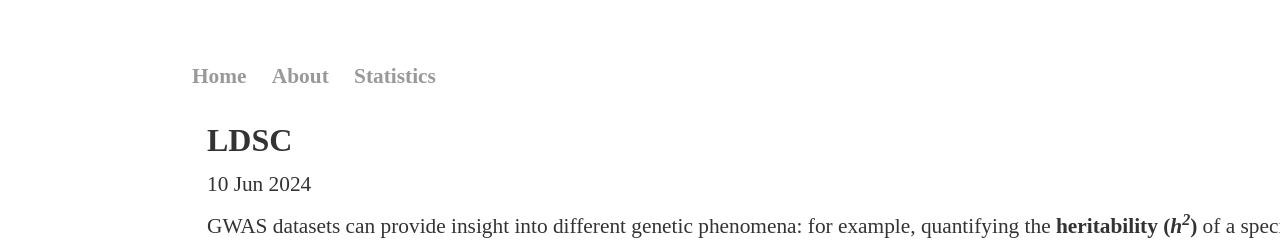
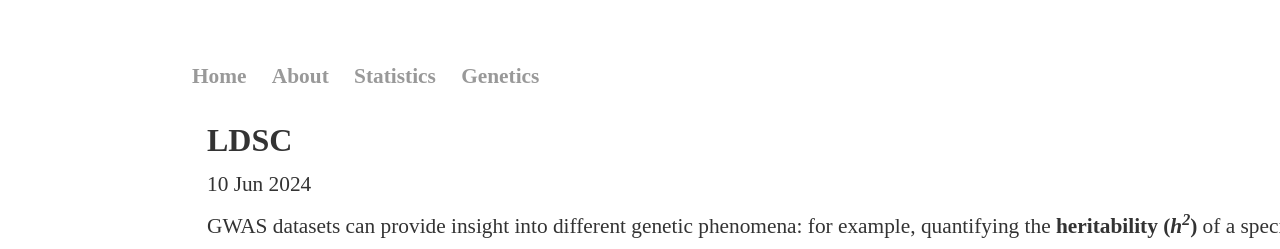
Before and after one commit to alicesmail12/alicesmail12.github.io, a Jekyll site: the page Genetics/_posts/2024-06-10-BashLDSC.html, which Jekyll copies as it is, in a window 1280 px wide. Shown: the top 249 px of the page. Built offline with Jekyll 4.4.1, drawn with Linux system fonts in a browser that asks for light colours; some web fonts are replaced.

Commit message:
Update 2024-06-10-BashLDSC.html

```diff
--- a/Genetics/_posts/2024-06-10-BashLDSC.html
+++ b/Genetics/_posts/2024-06-10-BashLDSC.html
@@ -340,6 +340,7 @@
 		<li><a href="/">Home</a></li>
 		<li><a href="/about">About</a></li>
 		<li><a href="https://alicesmail12.github.io/Statistics">Statistics</a></li>
+		<li><a href="https://alicesmail12.github.io/Genetics">Genetics</a></li>
 	</ul>
 	</nav>
 
```
